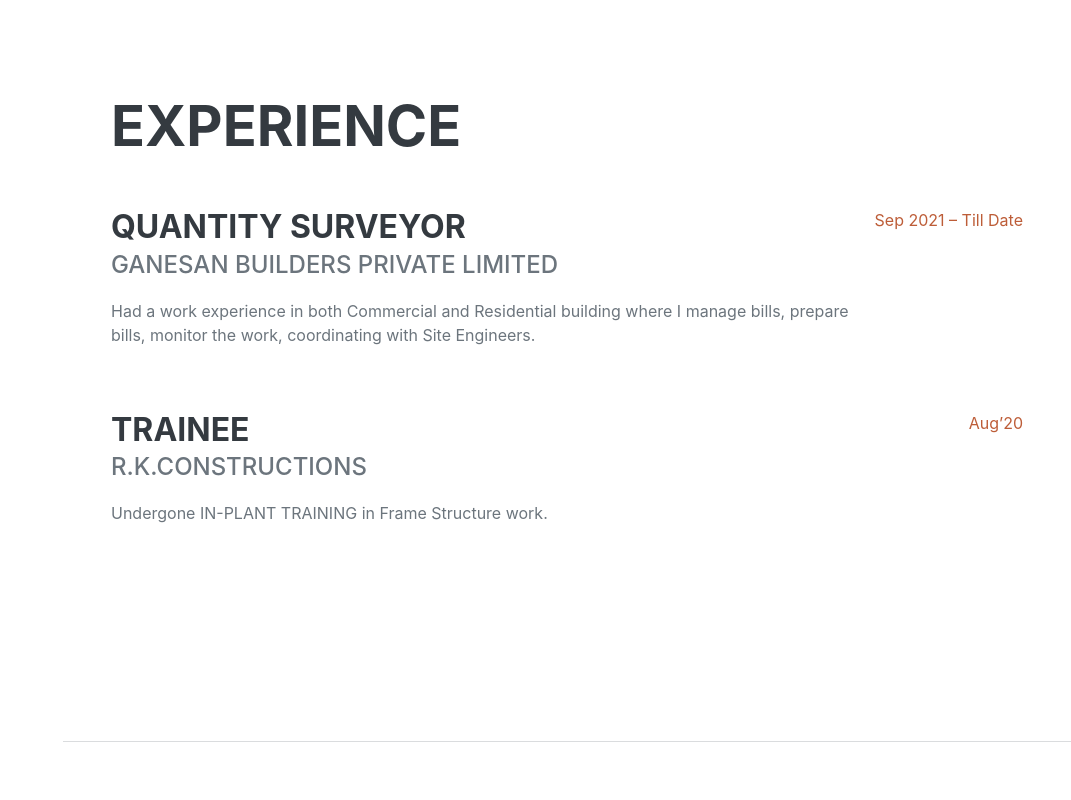
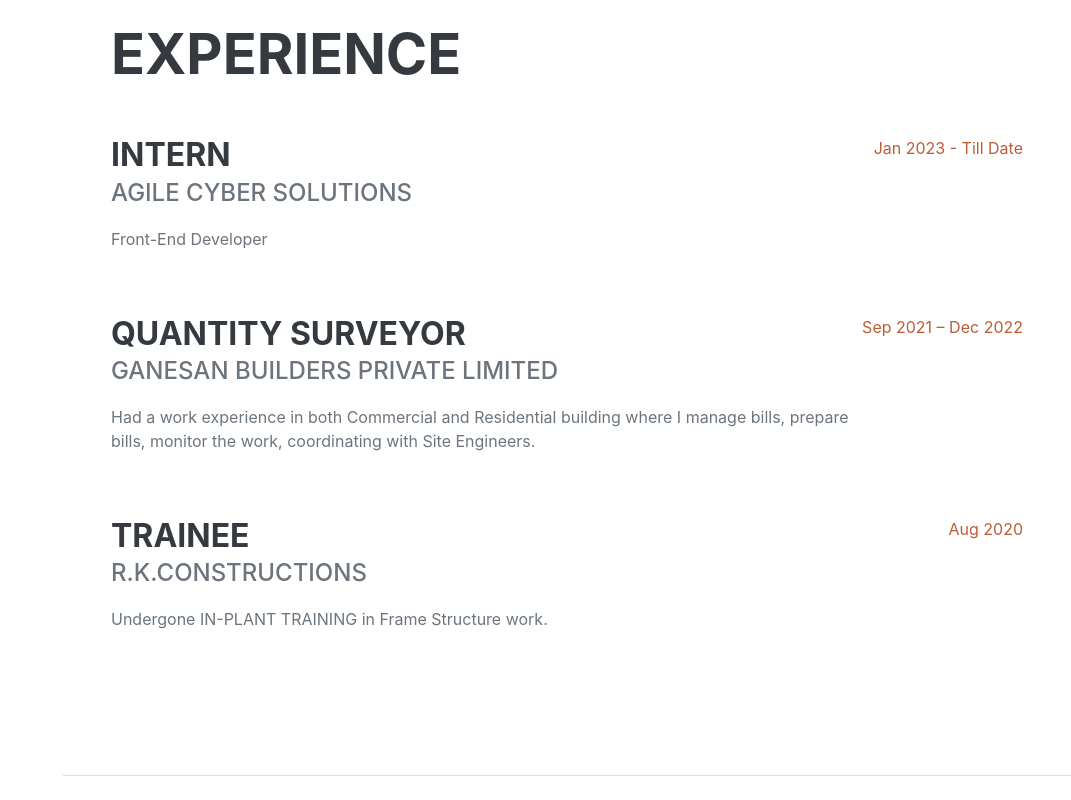
Before and after one commit to Abinesh-Jain/Portfolio, a plain HTML site: page index.html in a window 1280 px wide. Shown: the part 860-1660 px from the top of the page, without its empty margins (209-1280 px from the left). Drawn offline with nearby package versions, Linux system fonts and the light colour scheme; a web font is replaced by a local one.

Commit message:
Update index.html

```diff
--- a/index.html
+++ b/index.html
@@ -65,11 +65,20 @@
                     <h2 class="mb-5">Experience</h2>
                     <div class="d-flex flex-column flex-md-row justify-content-between mb-5">
                         <div class="flex-grow-1">
+                            <h3 class="mb-0">Intern</h3>
+                            <div class="subheading mb-3">AGILE CYBER SOLUTIONS</div>
+                            <p>Front-End Developer</br>
+                                </p>
+                        </div>
+                        <div class="flex-shrink-0"><span class="text-primary">Jan 2023 - Till Date</span></div>
+                    </div>
+                    <div class="d-flex flex-column flex-md-row justify-content-between mb-5">
+                        <div class="flex-grow-1">
                             <h3 class="mb-0">Quantity Surveyor</h3>
                             <div class="subheading mb-3">GANESAN BUILDERS PRIVATE LIMITED</div>
                             <p>Had a work experience in both Commercial and Residential building where I manage bills, prepare bills, monitor the work, coordinating with Site Engineers.</p>
                         </div>
-                        <div class="flex-shrink-0"><span class="text-primary">Sep 2021 – Till Date</span></div>
+                        <div class="flex-shrink-0"><span class="text-primary">Sep 2021 – Dec 2022</span></div>
                     </div>
                     <div class="d-flex flex-column flex-md-row justify-content-between mb-5">
                         <div class="flex-grow-1">
@@ -78,7 +87,7 @@
                             <p>Undergone IN-PLANT TRAINING in Frame Structure work.</br>
                                 </p>
                         </div>
-                        <div class="flex-shrink-0"><span class="text-primary">Aug’20</span></div>
+                        <div class="flex-shrink-0"><span class="text-primary">Aug 2020</span></div>
                     </div>
 
                 </div>
@@ -116,6 +125,10 @@
                         <li class="list-inline-item"><i class="fab fa-slack"></i></li>
                         <li class="list-inline-item"><i class="fab fa-stack-overflow"></i></li>
                         <li class="list-inline-item"><i class="fab fa-github"></i></li>
+                        <li class="list-inline-item"><i class="fab fa-figma"></i></li>
+                        <li class="list-inline-item"><i class="fab fa-git-alt"></i></li>
+                        <li class="list-inline-item"><i class="fab fa-discord"></i></li>
+                        <li class="list-inline-item"><i class="fab fa-angular"></i></li>
                     </ul>
                     <div class="subheading mb-3">Non Technical</div>
                     <ul class="fa-ul mb-0">
```
